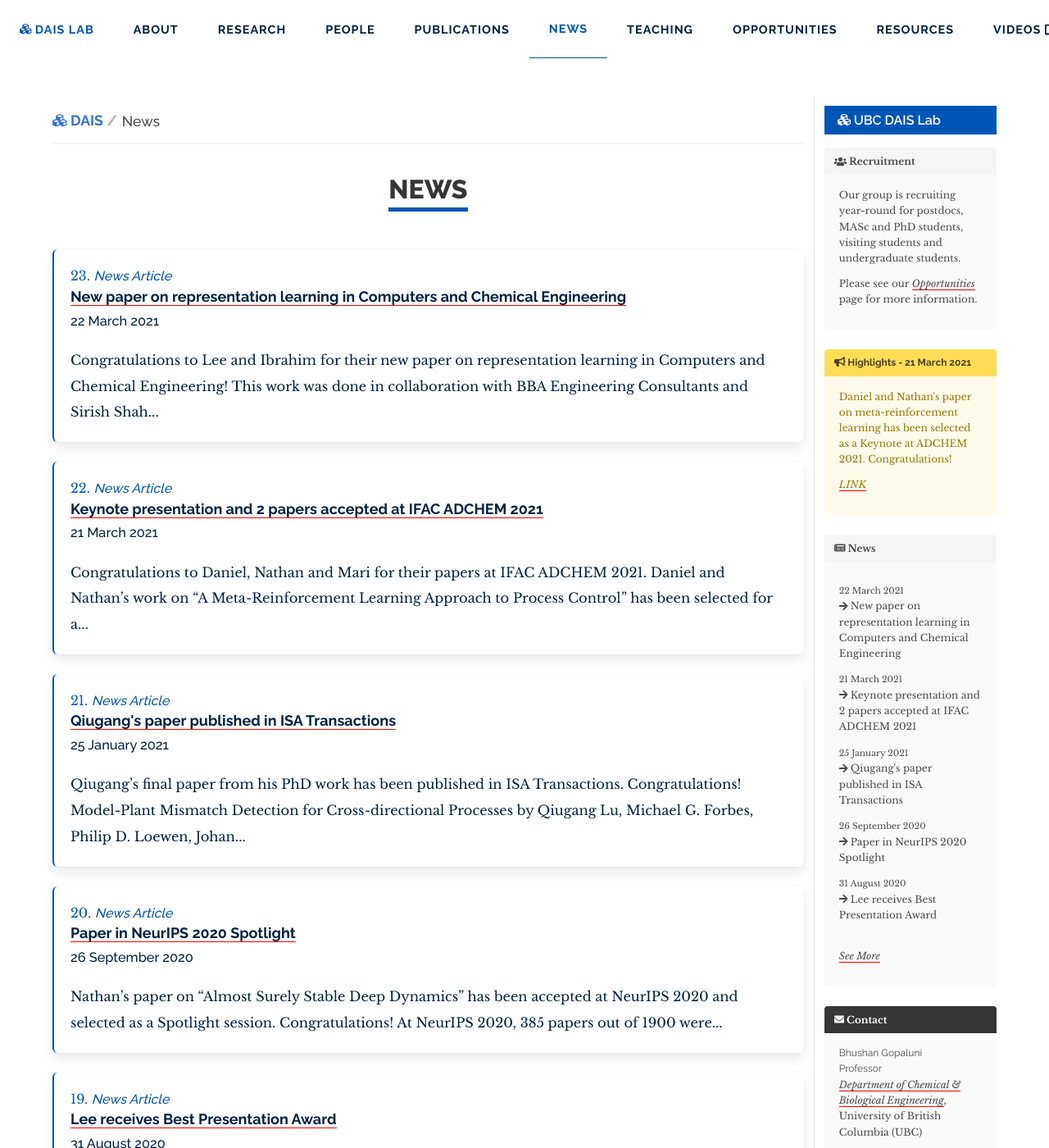
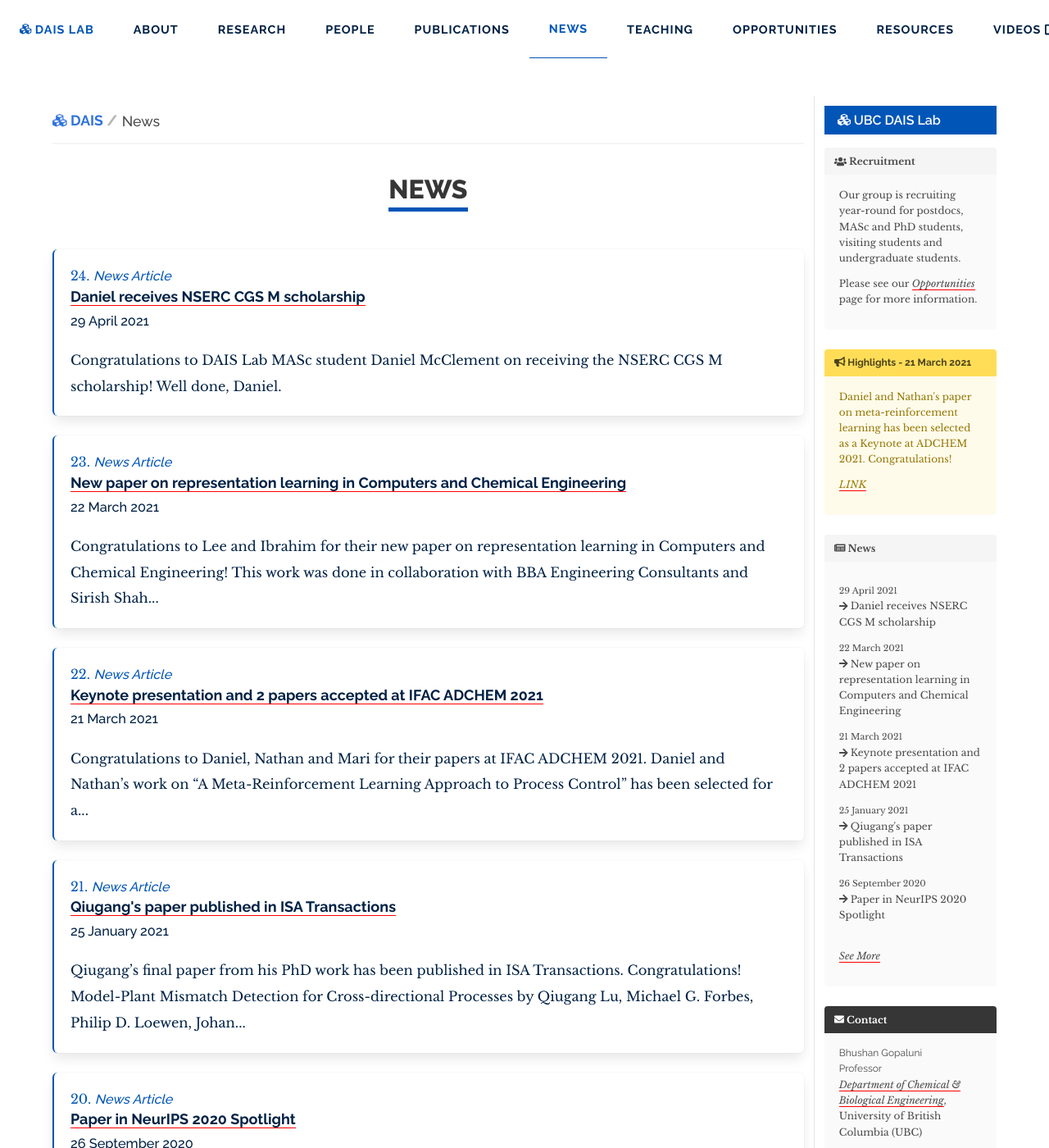
Before and after one commit to daisubc/daisubc.github.io, a Jekyll site: the page built from news.md, in a window 1280 px wide and 1400 px high. Shown: the whole window at 82% size. Built offline with Jekyll 4.4.1, drawn with Linux system fonts in a browser that asks for light colours; nearby versions of some CDN libraries.

Commit message:
add cgsm

```diff
--- a/_includes/awards.html
+++ b/_includes/awards.html
@@ -1,5 +1,6 @@
 ### Scholarships and Awards
 
+- 2021 NSERC CGS-M for Daniel McClement
 - 2020 NSERC CGS-D for Nathan Lawrence
 - 2019 Four Year Fellowship for Lee Rippon
 - 2018 Four Year Fellowship for Yiting Tsai
--- /dev/null
+++ b/_news/2021-04-29-daniel-cgsm.md
@@ -0,0 +1,8 @@
+---
+layout: post
+title:  "Daniel receives NSERC CGS M scholarship"
+description: Daniel McClement receives NSERC CGS M scholarship
+date:   "2021-04-29"
+---
+
+Congratulations to DAIS Lab MASc student Daniel McClement on receiving the NSERC CGS M scholarship! Well done, Daniel.
```
